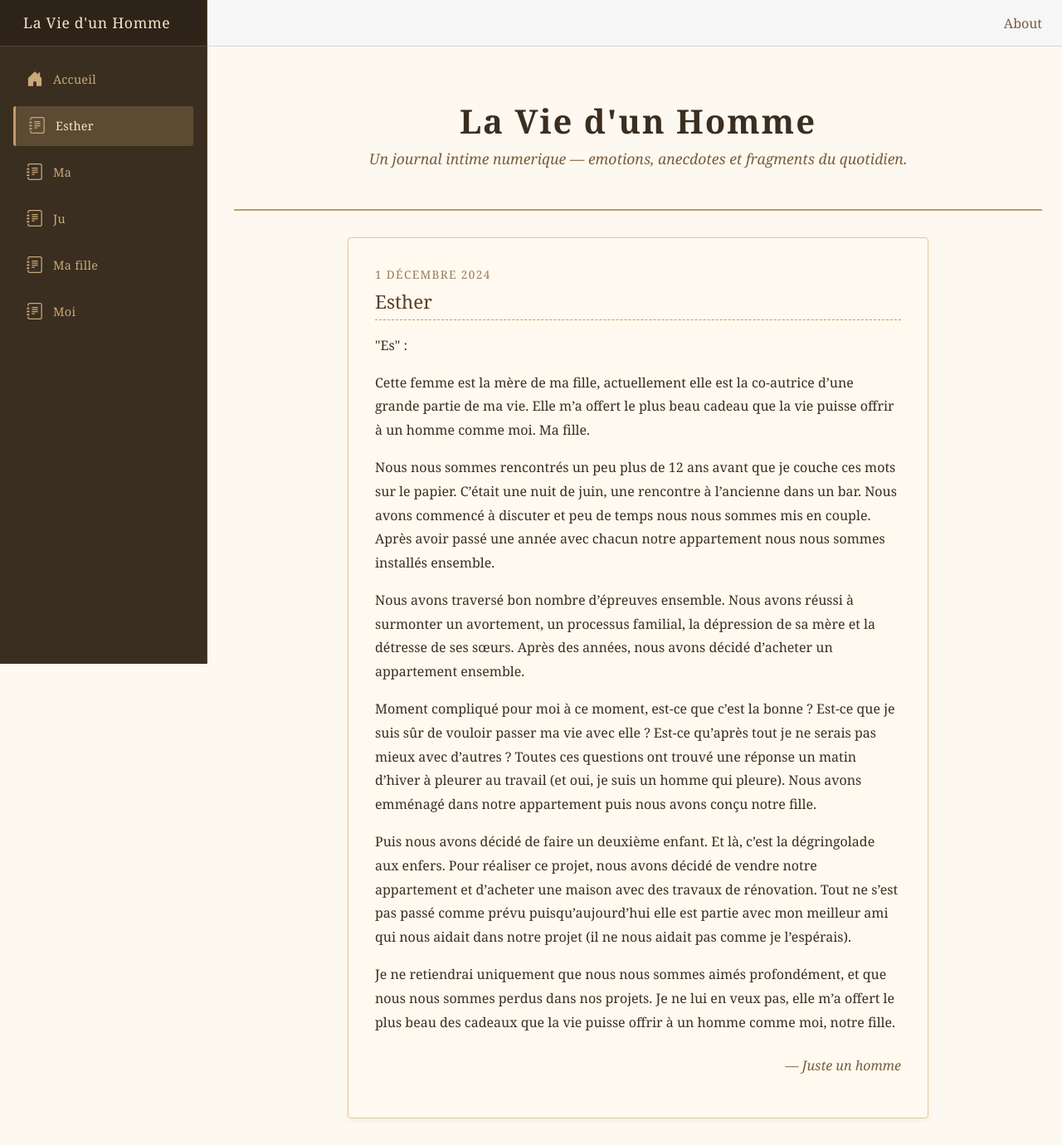
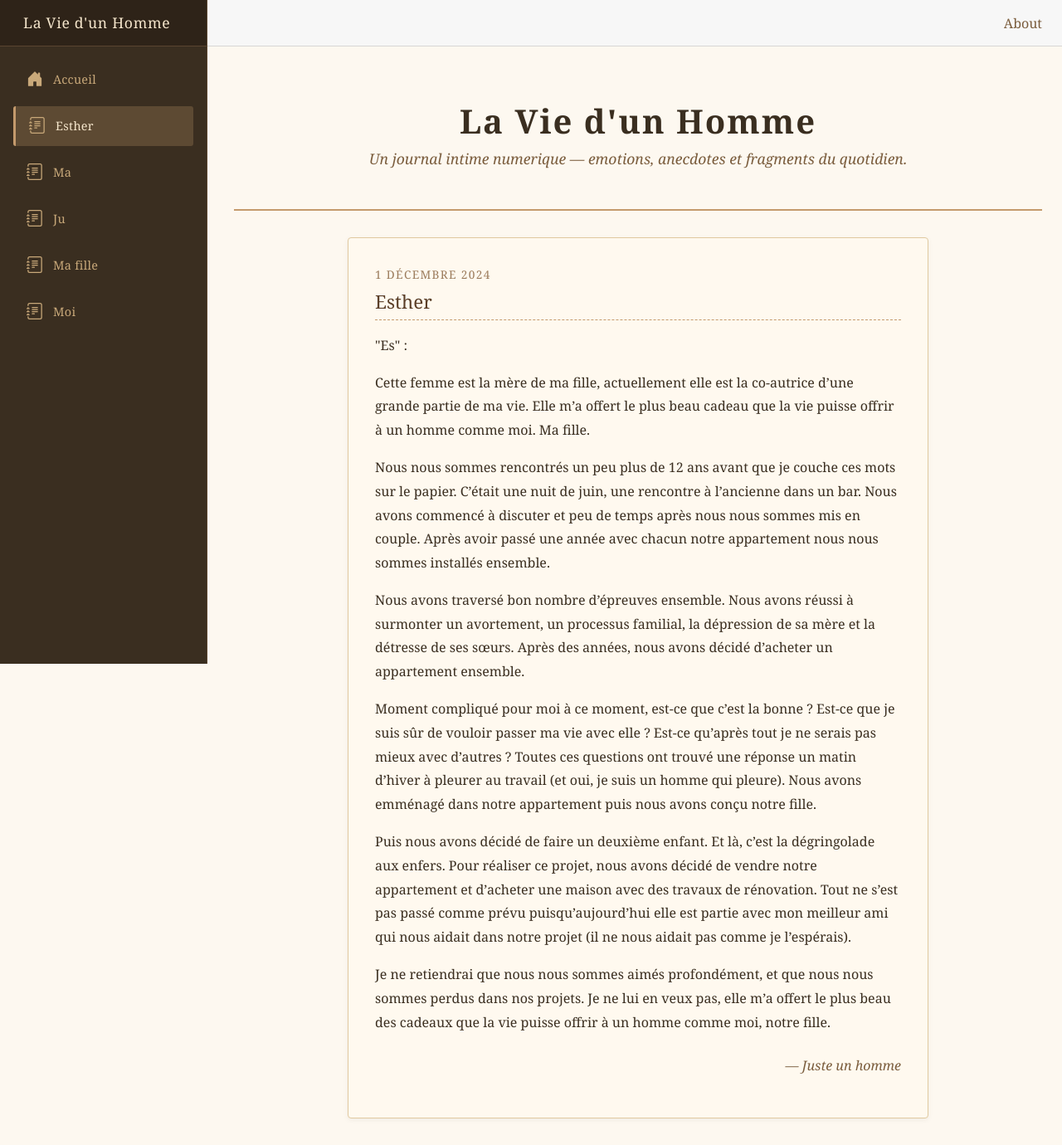
Before and after one commit to Lustaaa/la-vie-d-un-homme, an ASP.NET Core app: page /2024-12-esther in a window 1280 px wide. Shown: the whole page at 83% size. Run offline with ASP.NET Core 8, Linux system fonts and the light colour scheme; style sheets or scripts are compiled from the project's sources.

Commit message:
Ajuster les dernières corrections orthographiques demandées
Agent-Logs-Url: https://github.com/Lustaaa/la-vie-d-un-homme/sessions/630464ac-ffdb-4afc-91fc-ec2df9c9ee06

Co-authored-by: Lustaaa <132433899+Lustaaa@users.noreply.github.com>

```diff
--- a/Pages/Articles/GeneratedArticle_202412Esther.razor
+++ b/Pages/Articles/GeneratedArticle_202412Esther.razor
@@ -12,11 +12,11 @@
     <h2>Esther</h2>
         <p>&quot;Es&quot; :</p>
         <p>Cette femme est la m&#232;re de ma fille, actuellement elle est la co-autrice d’une grande partie de ma vie. Elle m’a offert le plus beau cadeau que la vie puisse offrir &#224; un homme comme moi. Ma fille.</p>
-        <p>Nous nous sommes rencontr&#233;s un peu plus de 12 ans avant que je couche ces mots sur le papier. C’&#233;tait une nuit de juin, une rencontre &#224; l’ancienne dans un bar. Nous avons commenc&#233; &#224; discuter et peu de temps nous nous sommes mis en couple. Apr&#232;s avoir pass&#233; une ann&#233;e avec chacun notre appartement nous nous sommes install&#233;s ensemble.</p>
+        <p>Nous nous sommes rencontr&#233;s un peu plus de 12 ans avant que je couche ces mots sur le papier. C’&#233;tait une nuit de juin, une rencontre &#224; l’ancienne dans un bar. Nous avons commenc&#233; &#224; discuter et peu de temps apr&#232;s nous nous sommes mis en couple. Apr&#232;s avoir pass&#233; une ann&#233;e avec chacun notre appartement nous nous sommes install&#233;s ensemble.</p>
         <p>Nous avons travers&#233; bon nombre d’&#233;preuves ensemble. Nous avons r&#233;ussi &#224; surmonter un avortement, un processus familial, la d&#233;pression de sa m&#232;re et la d&#233;tresse de ses sœurs. Apr&#232;s des ann&#233;es, nous avons d&#233;cid&#233; d’acheter un appartement ensemble.</p>
         <p>Moment compliqu&#233; pour moi &#224; ce moment, est-ce que c’est la bonne ? Est-ce que je suis s&#251;r de vouloir passer ma vie avec elle ? Est-ce qu’apr&#232;s tout je ne serais pas mieux avec d’autres ? Toutes ces questions ont trouv&#233; une r&#233;ponse un matin d’hiver &#224; pleurer au travail (et oui, je suis un homme qui pleure). Nous avons emm&#233;nag&#233; dans notre appartement puis nous avons con&#231;u notre fille.</p>
         <p>Puis nous avons d&#233;cid&#233; de faire un deuxi&#232;me enfant. Et l&#224;, c’est la d&#233;gringolade aux enfers. Pour r&#233;aliser ce projet, nous avons d&#233;cid&#233; de vendre notre appartement et d’acheter une maison avec des travaux de r&#233;novation. Tout ne s’est pas pass&#233; comme pr&#233;vu puisqu’aujourd’hui elle est partie avec mon meilleur ami qui nous aidait dans notre projet (il ne nous aidait pas comme je l’esp&#233;rais).</p>
-        <p>Je ne retiendrai uniquement que nous nous sommes aim&#233;s profond&#233;ment, et que nous nous sommes perdus dans nos projets. Je ne lui en veux pas, elle m’a offert le plus beau des cadeaux que la vie puisse offrir &#224; un homme comme moi, notre fille.</p>
+        <p>Je ne retiendrai que nous nous sommes aim&#233;s profond&#233;ment, et que nous nous sommes perdus dans nos projets. Je ne lui en veux pas, elle m’a offert le plus beau des cadeaux que la vie puisse offrir &#224; un homme comme moi, notre fille.</p>
 
     <p class="entry-signature">— Juste un homme</p>
 </div>
```
Also changed, not shown: content/articles/2024/Esther-2024-12-01.md (+2 -2 lines).
